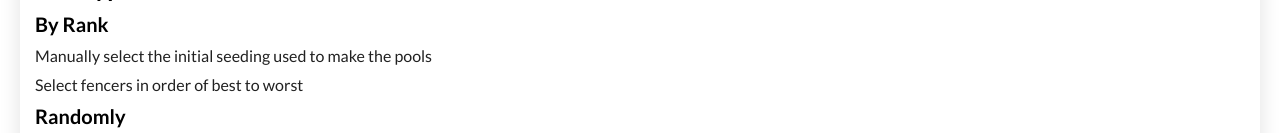
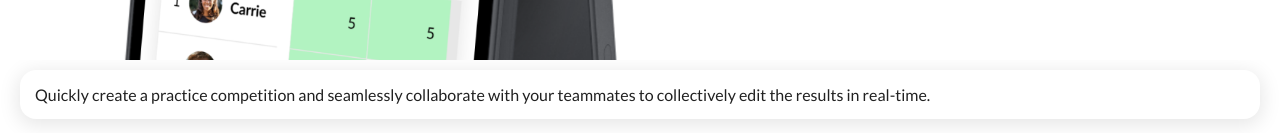
Before and after one commit to ldfMion/instant-fencing-next, a Next.js app: page / in a window 1280 px wide. Shown: the part 804-937 px from the top of the page. Built offline with nearby package versions, Linux system fonts and the light colour scheme; no server answers.

Commit message:
collab prompt in about

```diff
--- a/pages/index.jsx
+++ b/pages/index.jsx
@@ -2,32 +2,46 @@
 
 import Metadata from "../components/Metadata";
 import NavBar from "../components/NavBar";
-import ActionCard from '../components/ActionCard'
+import ActionCard from "../components/ActionCard";
+import Image from "next/image";
 
 export default function Home() {
-
 	return (
 		<>
-            <Metadata title="Instant Fencing" url={`instant-fencing.vercel.app`}/>
+			<Metadata
+				title="Instant Fencing"
+				url={`instant-fencing.vercel.app`}
+			/>
 			<NavBar />
 			<div className="mainContent">
 				<section className="column">
 					<h2>Welcome to the instant fencing beta!</h2>
 					<p>Create training competitions fast without the hassle</p>
+					<Image
+						src="/images/card.png"
+						height="56.29"
+						width="100"
+						layout="responsive"
+					/>
+					<p className="card">
+						Quickly create a practice competition and
+						seamlessly collaborate with your teammates to
+						collectively edit the results in real-time.
+					</p>
 					<h3>How to start</h3>
 					<ActionCard
 						index={1}
-                        text='Create an accound with google'
-                        href='./login'
-                        buttonText='Get started free'
-                        buttonType='primary'
+						text="Create an accound with google"
+						href="./login"
+						buttonText="Get started free"
+						buttonType="primary"
 					/>
 					<ActionCard
 						index={2}
-                        text='Create a new event in the home page'
-                        href='./home'
-                        buttonText='Go to home'
-                        buttonType='secondary'
+						text="Create a new event in the home page"
+						href="./home"
+						buttonText="Go to home"
+						buttonType="secondary"
 					/>
 				</section>
 				<section className="column">
```
Lines whose indentation alone changed are shown as unchanged.
